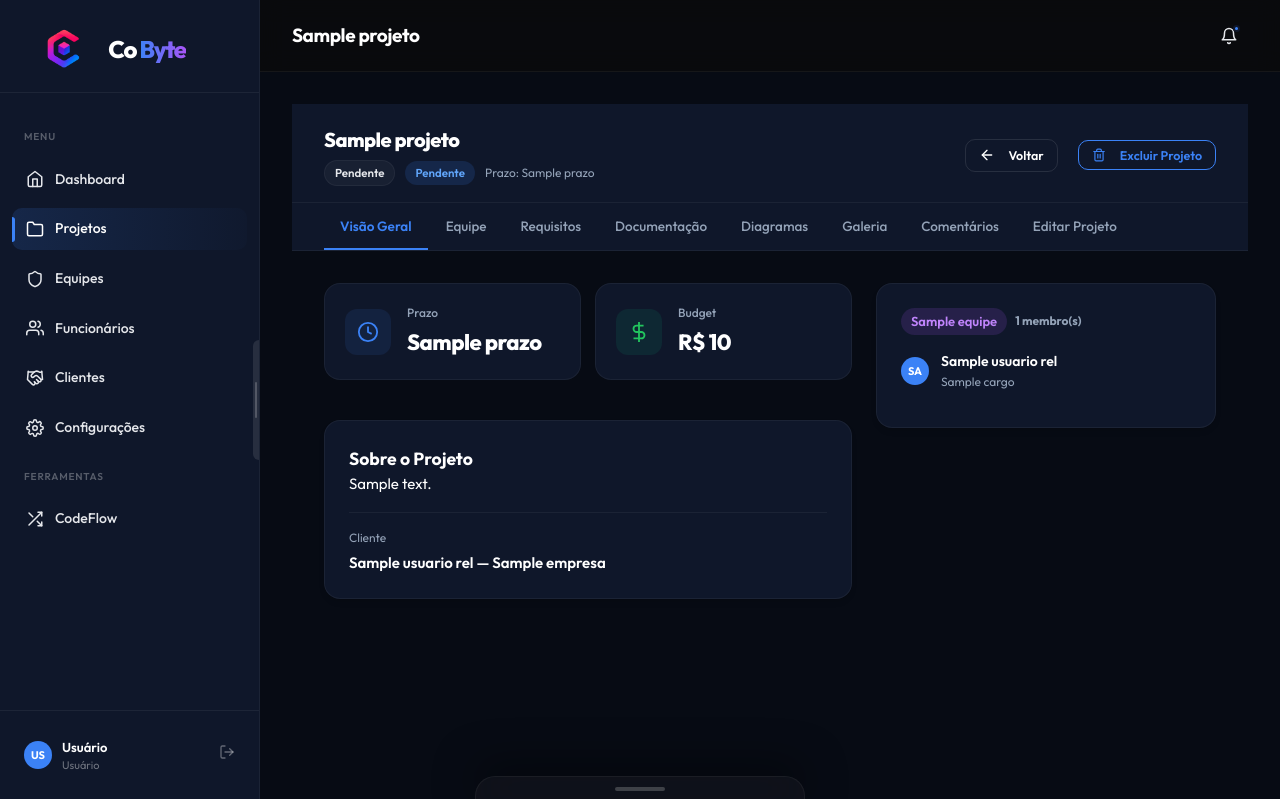
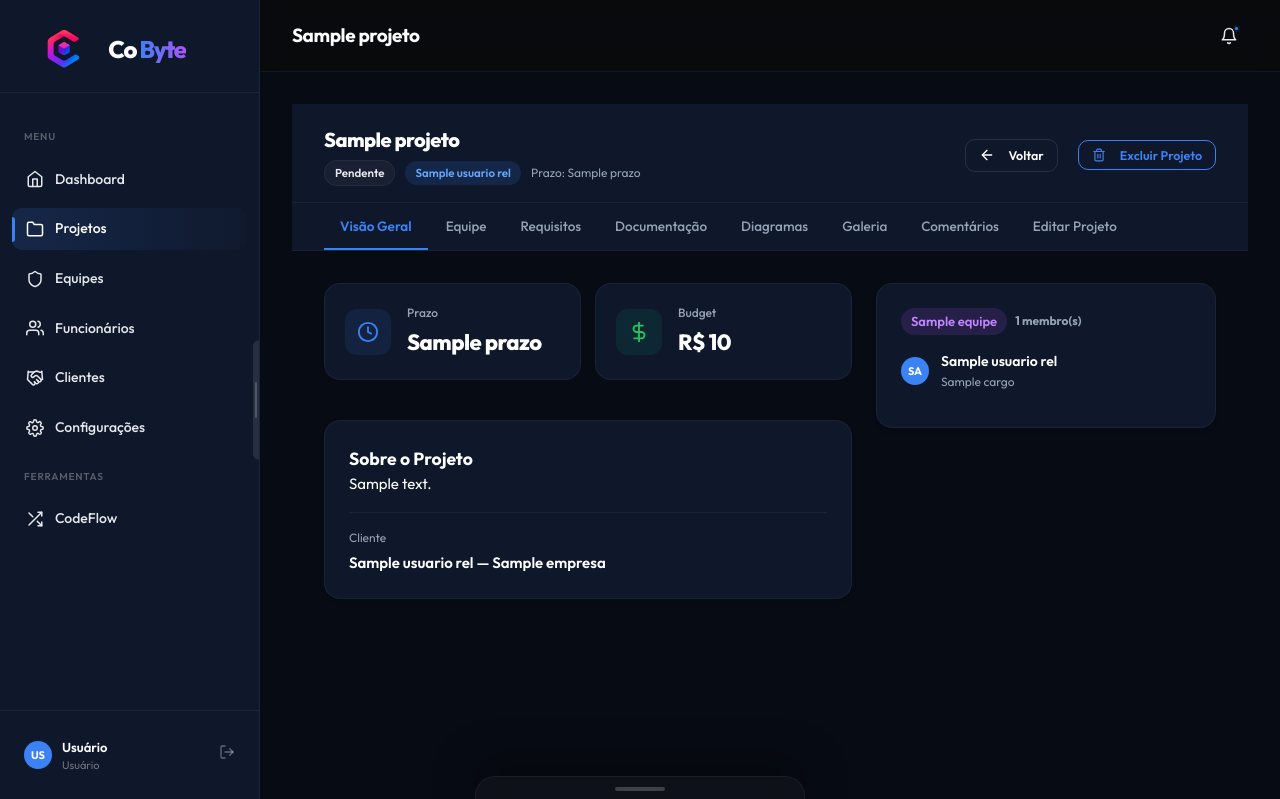
Before and after one commit to kadulim/INTEGRATOR_PROJECT, a Python web app: template templates/admin/projeto-detalhe.html in a window 1280 px wide. Shown: the top 799 px of the page. Run offline with Jinja, Linux system fonts and the light colour scheme; the template is opened without the code that fills it: most values are stand-ins (such as "Sample title", 1, 10 or a date in 2020).

Commit message:
Update projeto-detalhe.html

```diff
--- a/templates/admin/projeto-detalhe.html
+++ b/templates/admin/projeto-detalhe.html
@@ -38,7 +38,7 @@
         {% set badge_prioridade = {'Alta': 'badge-red', 'Média': 'badge-yellow', 'Baixa': 'badge-green'} %}
         <span class="badge {{ badge_status.get(projeto.situacao, 'badge-gray') }}">{{ projeto.situacao }}</span>
         {% if projeto.situacao %}
-        <span class="badge {{ badge_prioridade.get(projeto.situacao, 'badge-blue') }}">{{ projeto.situacao }}</span>
+        <span class="badge {{ badge_prioridade.get(projeto.situacao, 'badge-blue') }}">{{ cl.usuario_rel.nome }}</span>
         {% endif %}
         <span style="font-size:12px;color:var(--text-muted);">Prazo: {{ projeto.prazo }}</span>
       </div>
```
